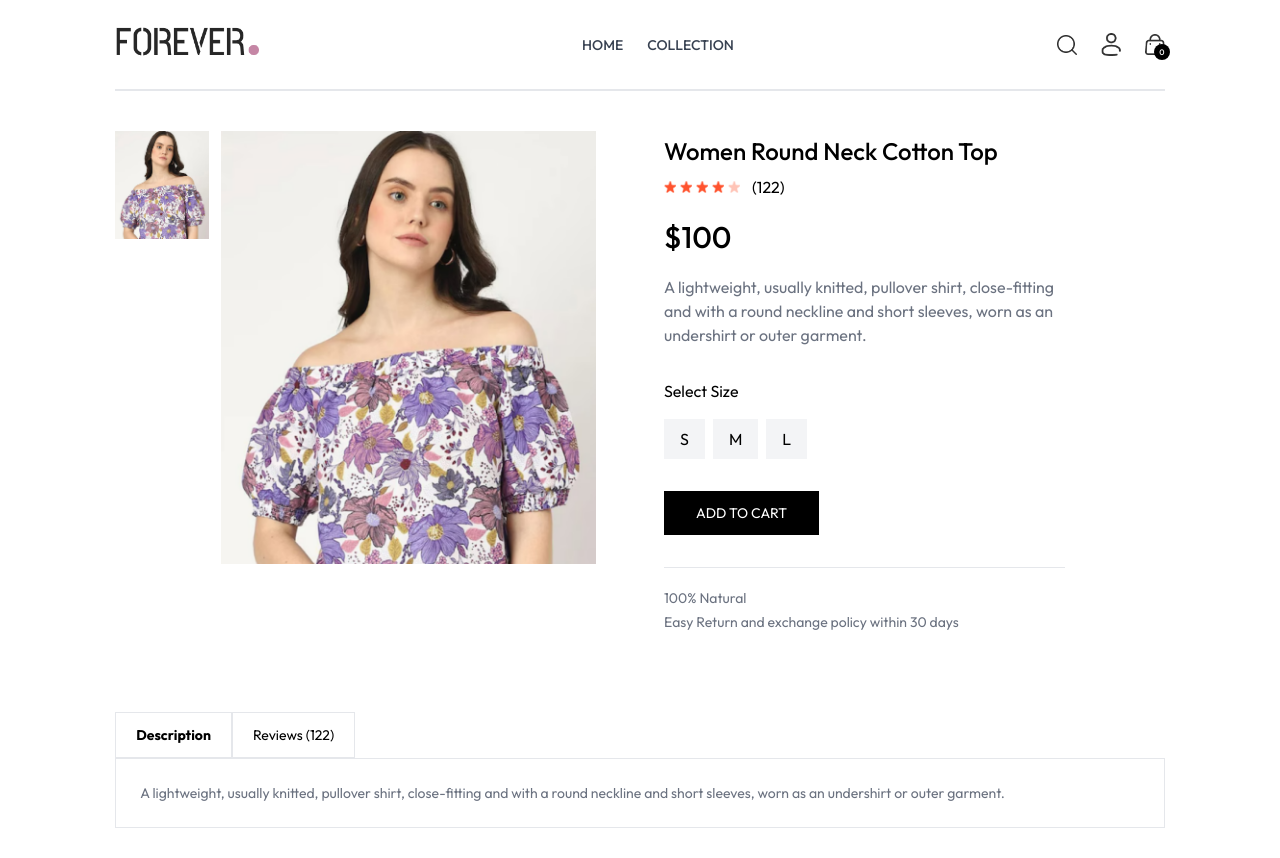
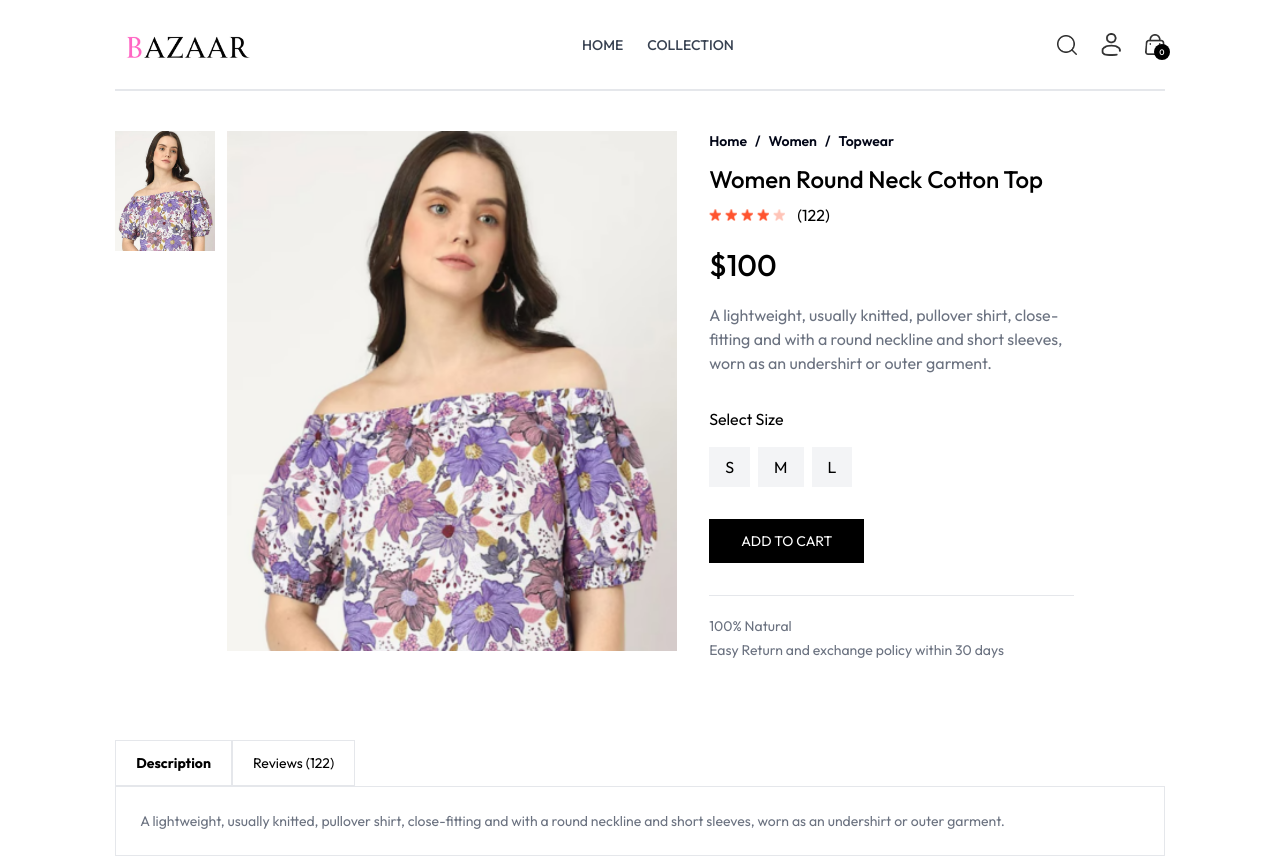
Before and after one commit to chun-eric/bazaar_ecommerce, a React (Vite) app: page /product/aaaaa in a window 1280 px wide. Shown: the top 858 px of the page. Built offline with nearby package versions, Linux system fonts and the light colour scheme.

Commit message:
Complete breadcrumbs in Product component

```diff
--- a/src/assets/assets.js
+++ b/src/assets/assets.js
@@ -55,6 +55,8 @@ import p_img51 from "./p_img51.png";
 import p_img52 from "./p_img52.png";
 
 import logo from "./logo.png";
+import logo2 from "./logo2.png";
+
 import hero_img from "./hero_img.png";
 import cart_icon from "./cart_icon.png";
 import bin_icon from "./bin_icon.png";
@@ -78,6 +80,7 @@ import hero_img4 from "./hero_img4.png";
 
 export const assets = {
   logo,
+  logo2,
   hero_img,
   hero_img2,
   hero_img3,
--- a/src/components/BestSeller.jsx
+++ b/src/components/BestSeller.jsx
@@ -34,16 +34,15 @@ const BestSeller = () => {
   return (
     <div className='my-10'>
       {/* TITLE */}
-      <div className='text-center py-8 text-3xl'>
+      <div className='py-8 text-3xl text-center'>
         <Title text1='Best Sellers' text2='Collection' />
-        <p className='w-3/4 m-auto text-xs sm:text-sm md:text-base text-gray-600'>
-          Lorem Ipsum is simply dummy text of the printing and typesetting
-          industry.{" "}
+        <p className='w-3/4 m-auto text-sm text-gray-600 sm:text-sm md:text-base'>
+          Discover our most-loved styles, handpicked by our community{" "}
         </p>
       </div>
 
       {/* RENDER BEST SELLERS COLLECTION - ADD PRODUCT ITEM COMPONENT */}
-      <div className='grid grid-cols-2 md:grid-cols-4 lg:grid-cols-5 gap-4 '>
+      <div className='grid grid-cols-2 gap-4 md:grid-cols-4 lg:grid-cols-5 '>
         {loading ? (
           <div className='w-full text-center'>Loading...</div>
         ) : error ? (
--- /dev/null
+++ b/src/components/BreadCrumb.jsx
@@ -0,0 +1,37 @@
+import { Link } from "react-router-dom";
+import PropTypes from "prop-types";
+
+const BreadCrumb = ({ category, subCategory }) => {
+  return (
+    <nav className='flex items-center pb-2 text-sm font-semibold text-slate-950'>
+      <Link to='/' className=' hover:underline'>
+        Home
+      </Link>
+      <span className='mx-2'>/</span>
+      <Link
+        className='hover:underline'
+        to={`/category/${category.toLowerCase()}`}
+      >
+        {category}
+      </Link>
+      {subCategory && (
+        <>
+          <span className='mx-2'>/</span>
+          <Link
+            to={`/category/${category.toLowerCase()}/${subCategory.toLowerCase()}`}
+            className='hover:underline'
+          >
+            {subCategory}
+          </Link>
+        </>
+      )}
+    </nav>
+  );
+};
+
+BreadCrumb.propTypes = {
+  category: PropTypes.string.isRequired,
+  subCategory: PropTypes.string,
+};
+
+export default BreadCrumb;
--- a/src/components/Footer.jsx
+++ b/src/components/Footer.jsx
@@ -5,7 +5,7 @@ const Footer = () => {
   return (
     <div className='flex flex-col sm:grid grid-cols-[1fr,1fr,1fr]  gap-14 sm:gap-16 my-10 mt-40 text-sm border-t py-12'>
       <div className='flex flex-col'>
-        <img src={assets.logo} alt='logo' className='w-24 mb-5' />
+        <img src={assets.logo2} alt='logo' className='w-24 mb-5' />
         <div className='flex gap-2'>
           <Link to='/instagram' className='hover:text-gray-600'>
             <svg
--- a/src/components/LatestCollection.jsx
+++ b/src/components/LatestCollection.jsx
@@ -35,18 +35,17 @@ const LatestCollection = () => {
   // console.log("Bottom right image:", latestProducts[7]);
 
   return (
-    <div className='my-16'>
+    <div className='w-full h-full my-16'>
       {/* TITLE */}
       <div className='py-8 text-3xl text-center'>
         <Title text1='Latest' text2='Collection' />
-        {/* <p className='w-3/4 m-auto text-xs text-gray-600 sm:text-sm md:text-base'>
-          Lorem Ipsum is simply dummy text of the printing and typesetting
-          industry.{" "}
-        </p> */}
+        <p className='w-3/4 m-auto text-xs text-gray-600 sm:text-sm md:text-base'>
+          Fresh designs that blend contemporary style with everyday comfort{" "}
+        </p>
       </div>
 
       {/* RENDER LATEST COLLECTION - ADD PRODUCT ITEM COMPONENT */}
-      <div className='w-full px-1 mx-auto mt-4 mb-20 sm:px-0'>
+      <div className='w-full px-1 mx-auto mt-4 mb-20 sm:px-0 '>
         {
           // map over the latest products and render the product item component
           loading ? (
--- a/src/components/Navbar.jsx
+++ b/src/components/Navbar.jsx
@@ -13,7 +13,7 @@ const Navbar = () => {
     <div className='flex items-center justify-between py-6 font-medium'>
       {/* LOGO */}
       <Link to='/'>
-        <img src={assets.logo} alt='logo' className='w-36' />
+        <img src={assets.logo2} alt='logo' className='w-36' />
       </Link>
 
       {/* NAV LINKS */}
--- a/src/components/Policy.jsx
+++ b/src/components/Policy.jsx
@@ -2,7 +2,7 @@ import { assets } from "../assets/assets";
 
 const Policy = () => {
   return (
-    <div className='flex flex-col justify-around gap-12 py-20 text-xs text-center text-gray-700 sm:flex-row sm:gap-4 sm:text-sm md:text-base'>
+    <div className='flex flex-col justify-around gap-12 py-20 text-xs text-center text-gray-700 sm:flex-row sm:gap-5 sm:text-sm md:text-base'>
       <div className=''>
         <img
           src={assets.exchange_icon}
--- a/src/pages/Product.jsx
+++ b/src/pages/Product.jsx
@@ -3,6 +3,7 @@ import { useContext, useState, useEffect } from "react";
 import { ShopContext } from "../context/shopContext";
 import { assets } from "../assets/assets";
 import RelatedProducts from "../components/RelatedProducts";
+import BreadCrumb from "../components/BreadCrumb";
 
 const Product = () => {
   // extract the id paramter from the URL
@@ -40,28 +41,27 @@ const Product = () => {
   return productData ? (
     <div className='pt-10 transition-opacity duration-500 ease-in border-t-2 opacity-100'>
       {/* Entire Product Data Container */}
-      <div className='flex flex-col h-full gap-12 sm:flex-row '>
+      <div className='flex flex-col gap-8 lg:flex-row'>
         {/* Product Images container (both small images and one big image) */}
-        <div className='flex flex-col-reverse flex-1 h-auto gap-3 sm:flex-row'>
+        <div className='flex flex-col-reverse  gap-3 sm:flex-row max-w-[600px] lg:h-[520px] justify-between  '>
           {/* Small Images */}
-          <div
-            className='flex justify-between overflow-x-auto
-           sm:flex-col sm:overflow-y-auto sm:justify-normal sm:w-[18.7%] w-full sm:h-[100%]   '
-          >
+          <div className='flex flex-row gap-2 w-full sm:h-full justify-between overflow-x-auto sm:flex-col lg:w-[100px] '>
             {productData.image.map((image, index) => (
               <img
                 onClick={() => setImage(image)}
                 src={image}
                 key={index}
-                className='w-[20%] h-auto sm:w-full sm:mb-3 flex-shrink-0 cursor-pointer'
+                className={`w-[22%] max-w-[400px] sm:w-full  cursor-pointer object-cover ${
+                  index !== productData.image.length - 1 ? "sm:mb-3" : ""
+                } h-[120px]`}
               ></img>
             ))}
           </div>
 
           {/* Large Image */}
-          <div className='flex w-full sm:w-[75%] sm:h-[100%] items-start'>
+          <div className=' w-full  lg:w-[450px] h-[520px] '>
             <img
-              className='object-cover w-full '
+              className='object-contain w-full h-full '
               src={image}
               alt={productData.name}
             />
@@ -70,6 +70,11 @@ const Product = () => {
 
         {/* Product Details */}
         <div className='flex-1'>
+          {/* BreadCrumb */}
+          <BreadCrumb
+            category={productData.category}
+            subCategory={productData.subCategory}
+          />
           {/* Product Name */}
           <h1 className='mt-1 text-2xl font-medium'>{productData.name}</h1>
 
```
Also changed, not shown: src/assets/Logo2.png (added), 1 other file (tests, documents, lock files or other folders).
